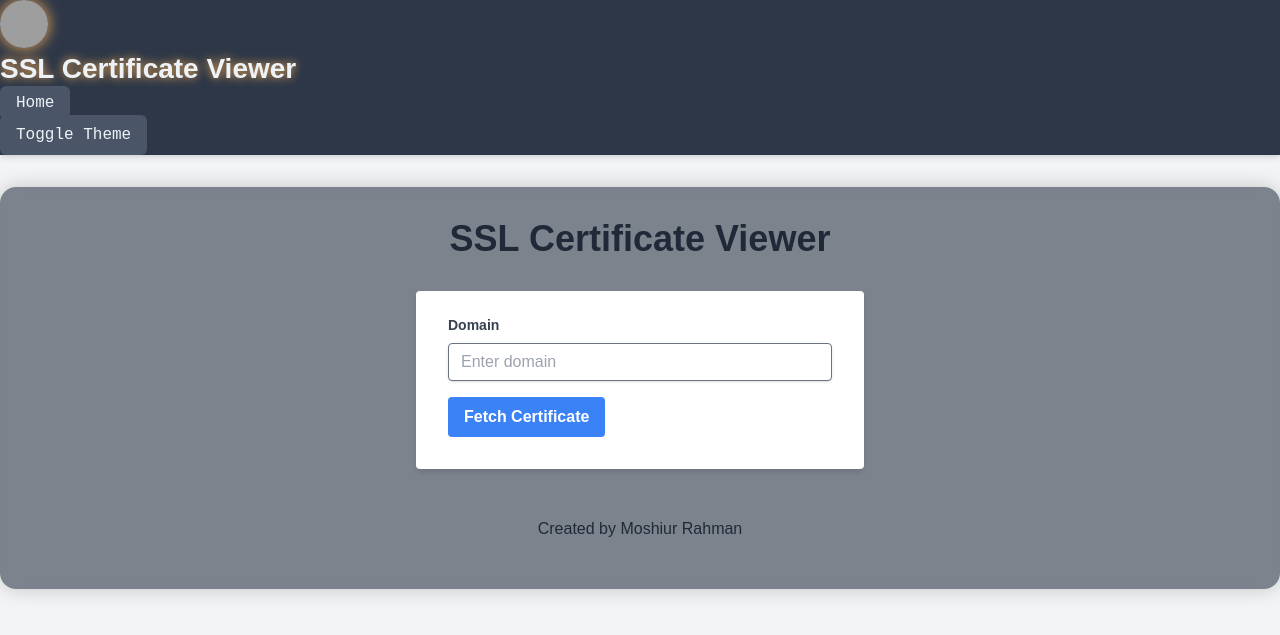
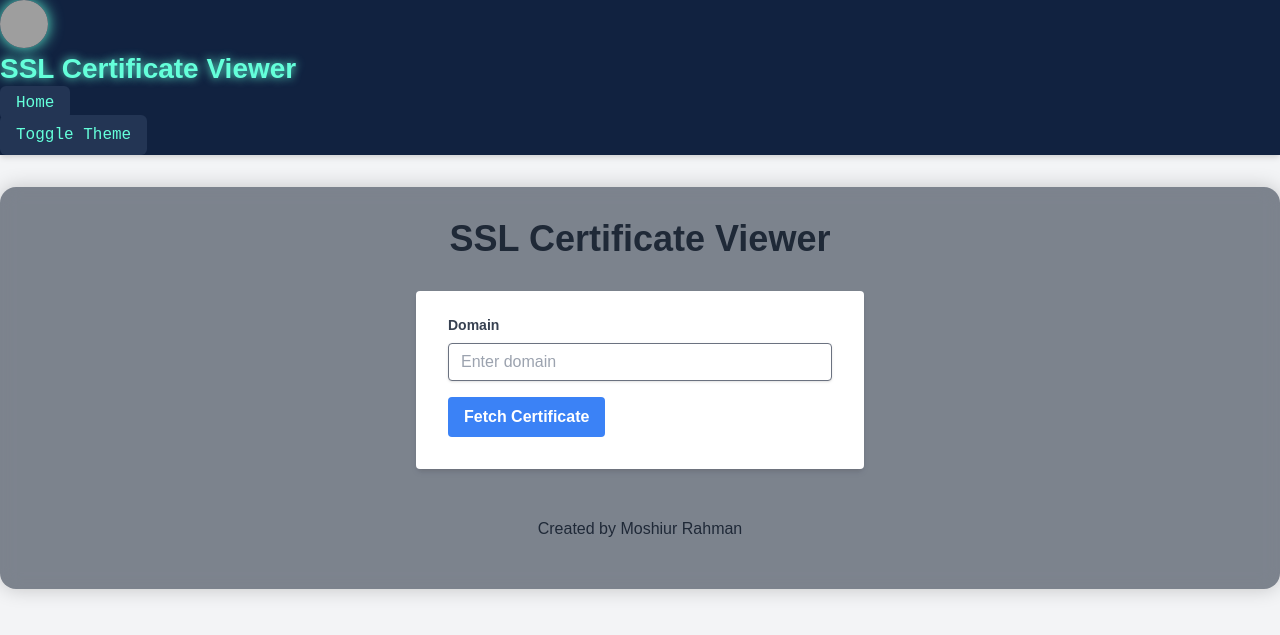
Before and after one commit to mhridoy/get_your_domain_info, a Flask app: page / in a window 1280 px wide. Shown: the top 635 px of the page. Run offline with Flask 2, Linux system fonts and the light colour scheme; some libraries are stand-ins or nearby versions; grey boxes are pictures that could not be loaded.

Commit message:
Update static/css/styles.css

```diff
--- a/static/css/styles.css
+++ b/static/css/styles.css
@@ -4,14 +4,14 @@
 
 /* Custom styles for a more visually appealing theme */
 :root {
-  --bg-color: #1a202c;
-  --text-color: #edf2f7;
-  --header-bg: #2d3748;
-  --nav-link-bg: #4a5568;
-  --nav-link-hover: #63b3ed;
-  --accent-color: #f6ad55;
-  --footer-bg: #2d3748;
-  --footer-text-color: #edf2f7;
+  --bg-color: #0a192f;
+  --text-color: #64ffda;
+  --header-bg: #112240;
+  --nav-link-bg: #233554;
+  --nav-link-hover: #64ffda;
+  --accent-color: #64ffda;
+  --footer-bg: #112240;
+  --footer-text-color: #64ffda;
 }
 
 body {
```
